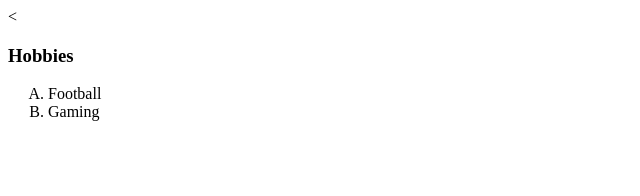
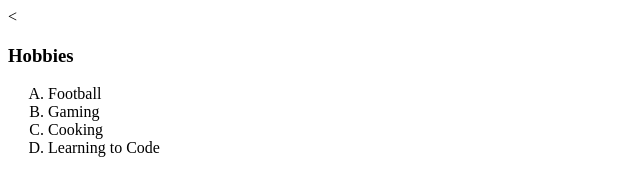
Before and after one commit to 1amABD/CV, a plain HTML site: page hobbies.html in a window 1280 px wide. Shown: the whole page, without its empty margins (0-640 px from the left). Drawn offline with Linux system fonts and the light colour scheme.

Commit message:
Update hobbies.html

```diff
--- a/hobbies.html
+++ b/hobbies.html
@@ -9,6 +9,8 @@
     <ol type=A>
       <li>Football</li>
       <li>Gaming</li>
+      <li>Cooking</li>
+      <li>Learning to Code</li>
     </ol>
   </body>
 </html>
```
